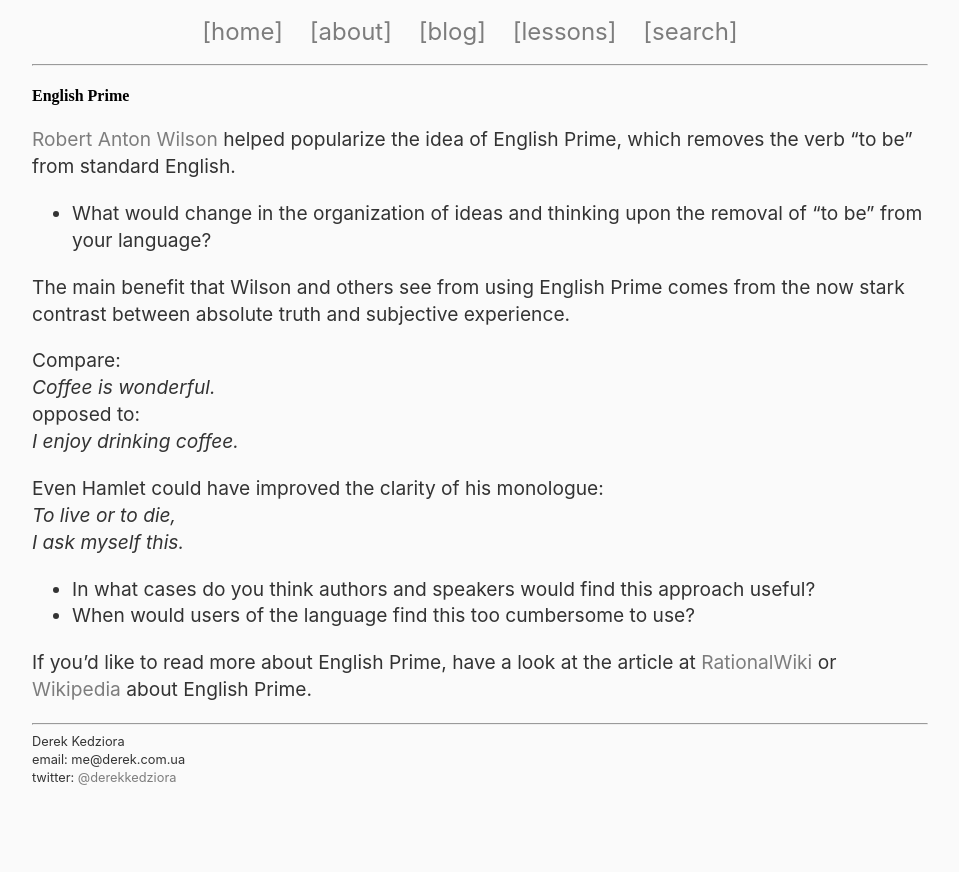
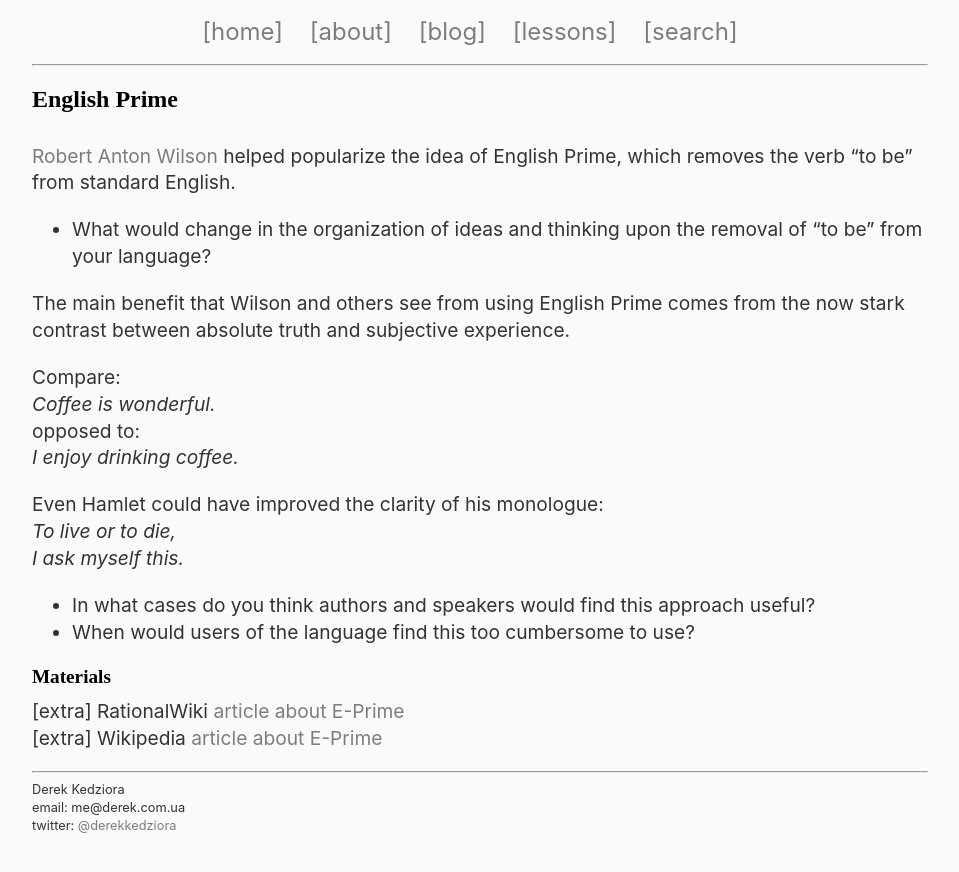
Before and after one commit to ZeroDeth/derekkedziora.github.io, a Jekyll site: the page built from _posts/2016-10-21-eprime.md, in a window 1280 px wide. Shown: the top 872 px of the page, without its empty margins (160-1119 px from the left). Built offline with Jekyll 4.4.1, drawn with Linux system fonts in a browser that asks for light colours.

Commit message:
formatting

```diff
--- a/_posts/2016-10-21-eprime.md
+++ b/_posts/2016-10-21-eprime.md
@@ -26,4 +27,6 @@ I ask myself this.*
 - In what cases do you think authors and speakers would find this approach useful?
 - When would users of the language find this too cumbersome to use?
 
-If you'd like to read more about English Prime, have a look at the article at <a href="http://rationalwiki.org/wiki/E-Prime" target="_blank">RationalWiki</a> or <a href="https://en.wikipedia.org/wiki/E-Prime" target="_blank">Wikipedia</a> about English Prime.
+### Materials
+[extra] RationalWiki <a href="http://rationalwiki.org/wiki/E-Prime" target="_blank">article about E-Prime</a>
+[extra] Wikipedia <a href="https://en.wikipedia.org/wiki/E-Prime" target="_blank">article about E-Prime</a>
```
Also changed, not shown: other parts of _posts/2016-10-21-eprime.md (+4 -3 lines), _posts/2016-10-19-TED-learning-lang.md (+1 -1 lines).
